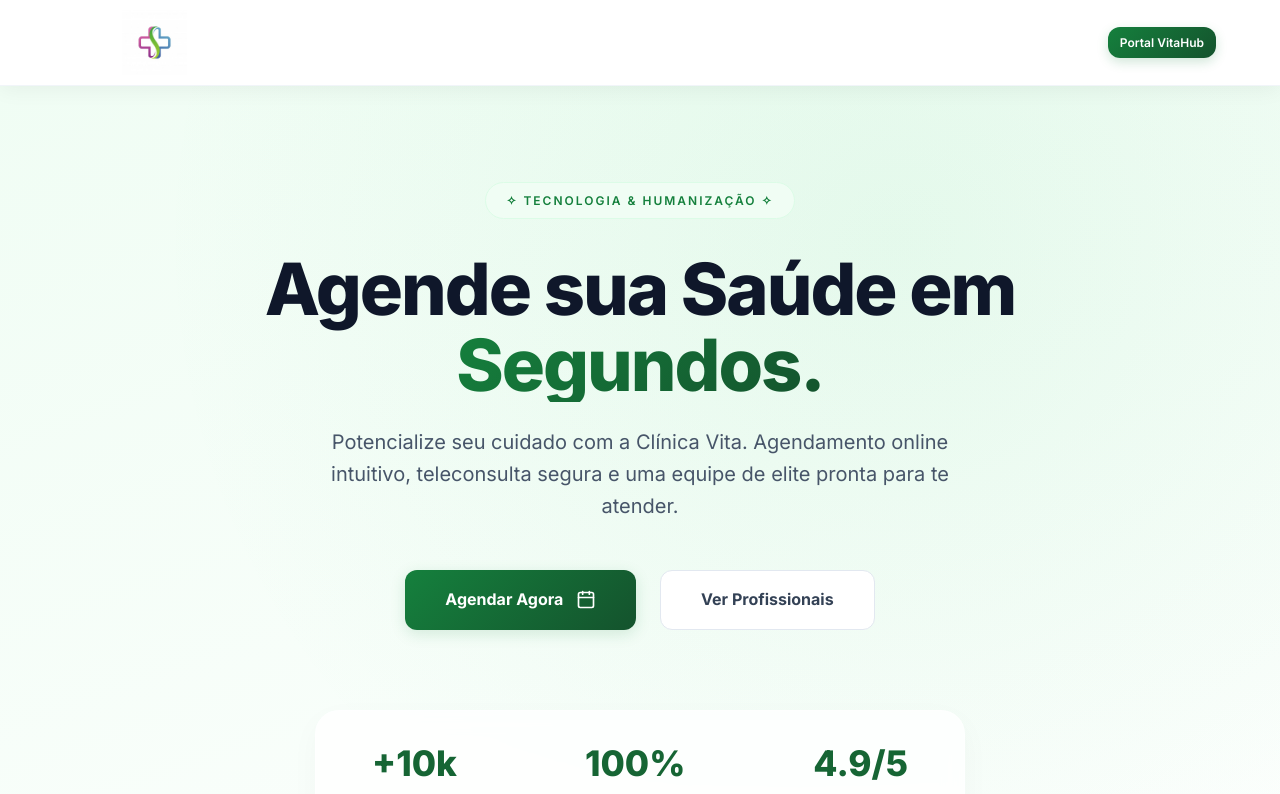
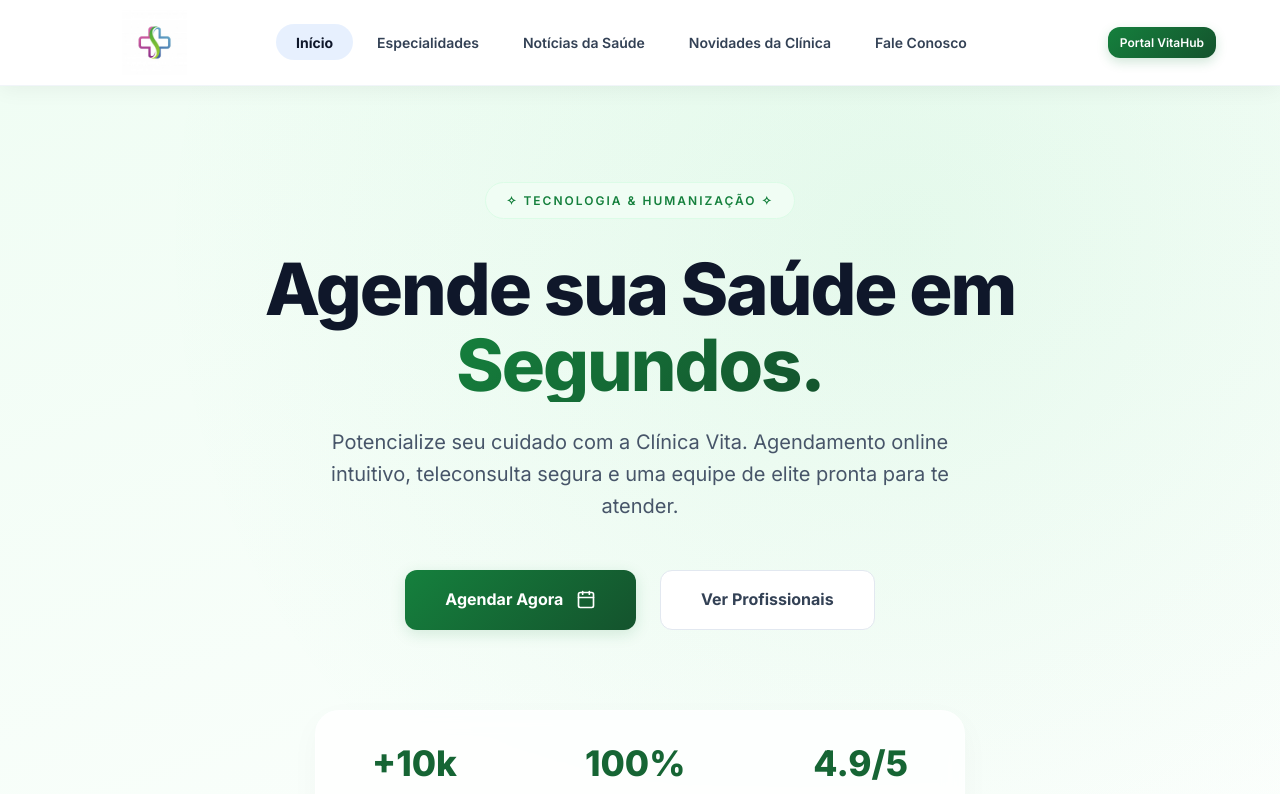
Before and after one commit to AlexandreCalmonJr/agendafacil-front, a React (Vite) app: page / in a window 1280 px wide. Shown: the top 794 px of the page. Built offline with nearby package versions, Linux system fonts and the light colour scheme; no server answers; the HTML template or start-up script is replaced by a standard one.

Commit message:
style: atualizar estilos da navbar para melhorar a aparência e a legibilidade

```diff
--- a/src/styles/Header.css
+++ b/src/styles/Header.css
@@ -1,8 +1,8 @@
 /* Header.jsx Styles */
 
 .navbar {
-  background: linear-gradient(90deg, var(--primary-600) 0%, var(--primary-700) 100%);
-  border-bottom: 1px solid rgba(0,0,0,0.05);
+  background: rgba(255, 255, 255, 0.95);
+  border-bottom: 1px solid var(--neutral-100);
   backdrop-filter: blur(10px);
   padding: 0;
   z-index: 100;
@@ -57,7 +57,7 @@
 }
 
 .navbar-links li a {
-  color: white;
+  color: var(--neutral-700);
   text-decoration: none;
   font-weight: 600;
   transition: all 0.3s cubic-bezier(0.4, 0, 0.2, 1);
@@ -66,14 +66,14 @@
 }
 
 .navbar-links li a:hover {
-  color: white;
-  background: rgba(255, 255, 255, 0.2);
+  color: var(--primary-700);
+  background: rgba(59, 130, 246, 0.1);
 }
 
 .navbar-links li a.active {
-  color: white;
+  color: var(--accent-400);
   font-weight: 700;
-  background: rgba(255, 255, 255, 0.15);
+  background: rgba(59, 130, 246, 0.12);
 }
 
 .navbar-toggle {
```
